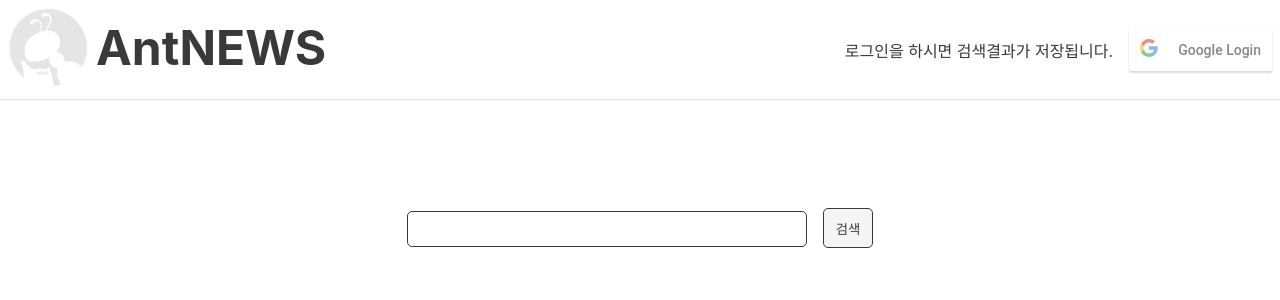
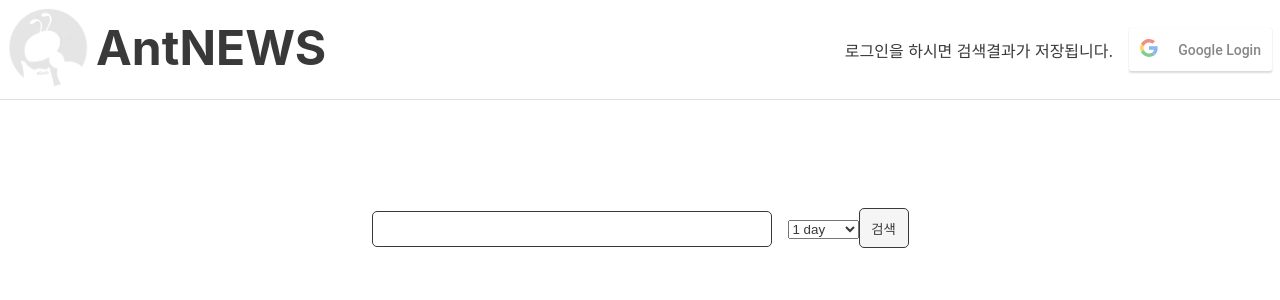
Before and after one commit to The-Universe-H-D/ant-news, a React (Create React App) app: page / in a window 1280 px wide. Shown: the top 300 px of the page. Built offline with nearby package versions, Linux system fonts and the light colour scheme.

Commit message:
사용자가 검색 기간을 선택할 수 있게 구현

```diff
--- a/src/components/SearchInput.js
+++ b/src/components/SearchInput.js
@@ -1,20 +1,37 @@
 import React, { useState } from 'react';
-import { withRouter } from 'react-router';
 import '../assets/scss/SearchInput.scss';
 
-function SearchInput({ onGetApi, history }) {
-	const [value, setValue] = useState('');
-	const onChange = e => {
-		setValue(e.target.value);
+function SearchInput({ onGetApi }) {
+	const [input, setInput] = useState('');
+	const [range, setRange] = useState('1d');
+	const onChangeInput = e => {
+		setInput(e.target.value);
+	};
+	const onChangeSelect = e => {
+		setRange(e.target.value);
 	};
 	const onSubmit = e => {
 		e.preventDefault();
-		onGetApi(value, history);
+		onGetApi(input, range);
 	};
 	return (
 		<div className="SearchInput">
 			<form onSubmit={onSubmit}>
-				<input type="text" value={value} onChange={onChange} />
+				<input type="text" value={input} onChange={onChangeInput} />
+				<select name="range" value={range} onChange={onChangeSelect}>
+					<option value="1d" defaultValue>
+						1 day
+					</option>
+					<option value="5d">5 day</option>
+					<option value="1mo">1 month</option>
+					<option value="3mo">3 month</option>
+					<option value="6mo">6 month</option>
+					<option value="1y">1 year</option>
+					<option value="2y">2 year</option>
+					<option value="5y">5 year</option>
+					<option value="10y">10 year</option>
+					<option value="max">max</option>
+				</select>
 				<button className="search-btn" type="submit">
 					검색
 				</button>
@@ -23,4 +40,4 @@ function SearchInput({ onGetApi, history }) {
 	);
 }
 
-export default withRouter(SearchInput);
+export default SearchInput;
--- a/src/containers/SearchContainer.js
+++ b/src/containers/SearchContainer.js
@@ -9,8 +9,14 @@ function SearchContainer() {
 	const { newsList, stockChart, stockSummary } = useSelector(state => state.getApiReducer || initialState);
 
 	const dispatch = useDispatch();
-	const onGetApi = value => {
-		dispatch(getStockChart(value));
+	const onGetApi = (value, range) => {
+		let interval = '1d';
+		if (range === '1d' || '5d') {
+			interval = '15m';
+		}
+		console.log(value, range, interval);
+
+		dispatch(getStockChart(value, interval, range));
 		dispatch(getStockSummary(value));
 		dispatch(getNewsList(value));
 	};
--- a/src/modules/getAPI.js
+++ b/src/modules/getAPI.js
@@ -16,8 +16,8 @@ const GET_STOCK_SUMMARY_ERROR = 'getAPI/GET_STOCK_SUMMARY_ERROR';
 
 export const getNewsList = value => createPromiseThunk(GET_NEWS_LIST, `/News/list?symbol=${value}&count=10`);
 export const getNewsDetail = id => createPromiseThunk(GET_NEWS_DETAIL, `/News/detail?id=${id}`);
-export const getStockChart = value =>
-	createPromiseThunk(GET_STOCK_CHART, `/Stock/chart?symbol=${value}&range=1mo&interval=1d`);
+export const getStockChart = (value, interval, range) =>
+	createPromiseThunk(GET_STOCK_CHART, `/Stock/chart?symbol=${value}&range=${range}&interval=${interval}`);
 export const getStockSummary = value => createPromiseThunk(GET_STOCK_SUMMARY, `/Stock/summary?symbol=${value}`);
 
 export const initialState = {
```
